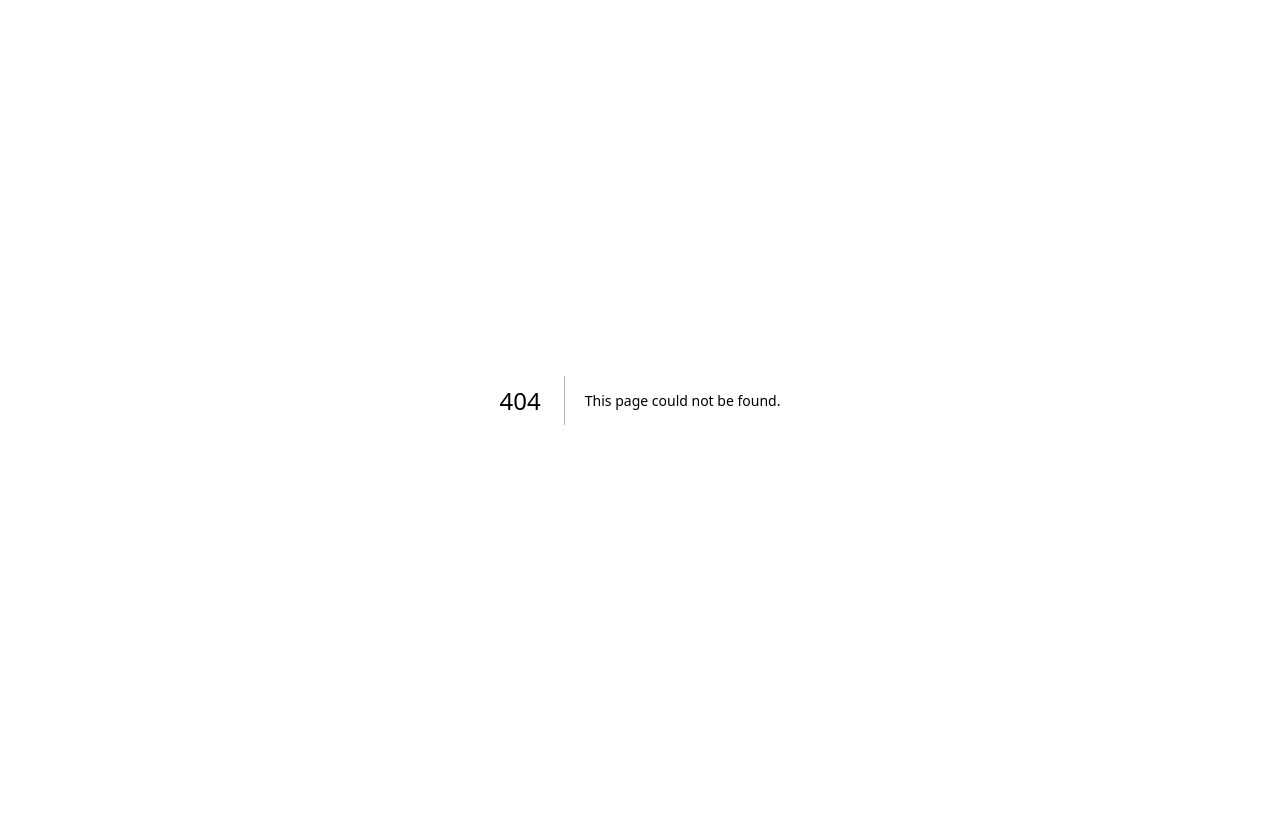
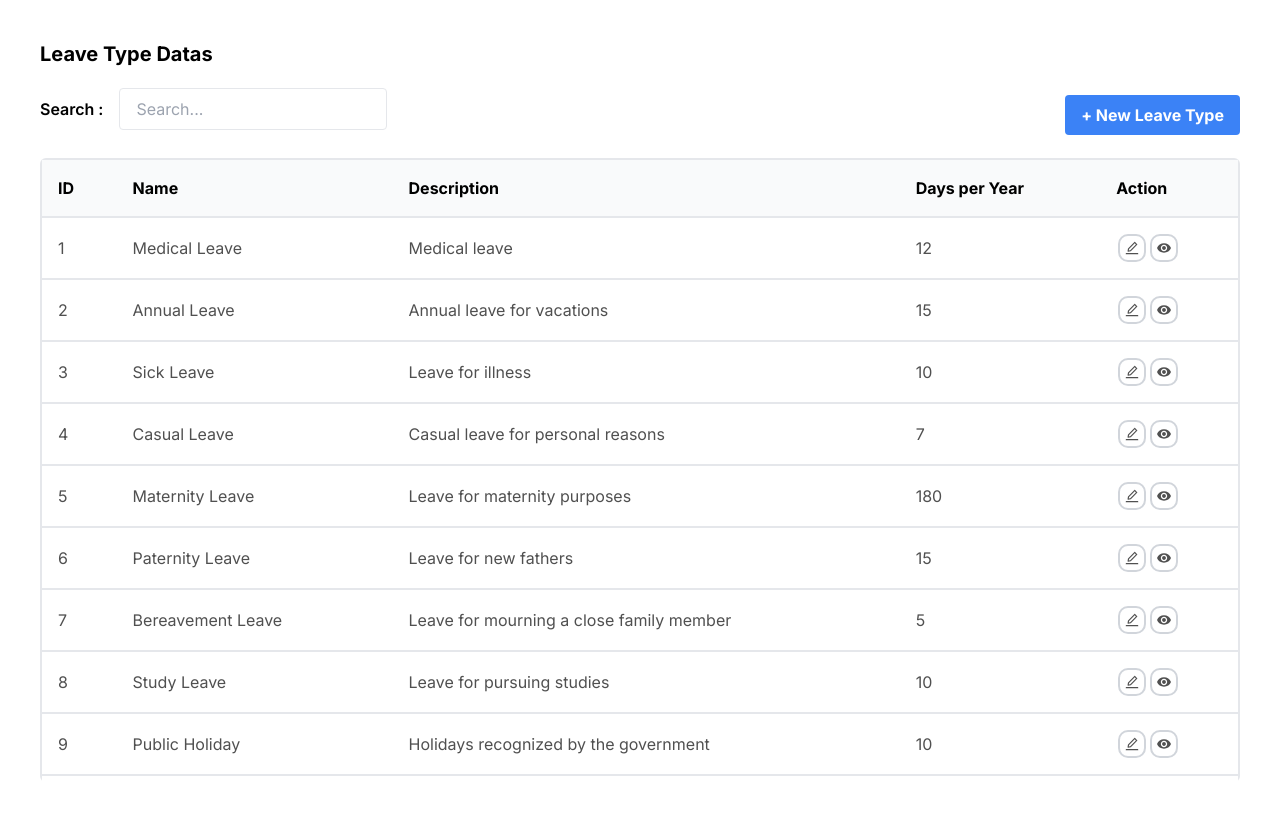
Before and after one commit to kamlesh-Sahani/Lms-admin, a Next.js app: page /admin/leave/leave-types in a window 1280 px wide. Before the commit this address had no page. Shown: the top 816 px of the page. Built offline with nearby package versions, Linux system fonts and the light colour scheme.

Commit message:
leave types

```diff
--- /dev/null
+++ b/app/admin/adminTypes.ts
@@ -0,0 +1,27 @@
+export interface RequestEmployeeType {
+    id: number;
+    name: string;
+    email: string;
+    city: string;
+    role: string;
+    status: string;
+    action: JSX.Element[];
+  }
+
+  export interface TableColumnType{
+    Header:string;
+    accessor:string;
+    className:string;
+    Cell?:any
+  }
+
+
+
+  export interface LeaveTypeReqeuest{
+    id:number;
+    name: string;
+    daysPerYear: number;
+    description: string;
+    action: JSX.Element[];
+
+  }
--- a/app/admin/employee/page.tsx
+++ b/app/admin/employee/page.tsx
@@ -3,17 +3,9 @@ import { IoMdEye } from "react-icons/io";
 import { AiOutlineEdit } from "react-icons/ai";
 import Link from "next/link";
 import DisplayTable from "@/app/components/DisplayTable";
-export interface RequestType {
-  id: number;
-  name: string;
-  email: string;
-  city: string;
-  role: string;
-  status: string;
-  action: JSX.Element[];
-}
-
-const requests:RequestType[] = [
+import { RequestEmployeeType } from "../adminTypes";
+import { TableColumnType } from "../adminTypes";
+const requests:RequestEmployeeType[] = [
   {
     id: 1,
     name: "Ali Samer",
@@ -324,7 +316,7 @@ const requests:RequestType[] = [
 
 
 
-const columns: any = [
+const columns: TableColumnType[] = [
   {
     Header: "ID",
     accessor: "id",
@@ -342,7 +334,7 @@ const columns: any = [
   },
   {
     Header: "City",
-    accessor: "City",
+    accessor: "city",
     className: "w-2/12 sm:w-2/12 md:w-2/12 lg:w-2/12",
   },
   {
@@ -393,6 +385,7 @@ const employe = () => {
         columns={columns}
         requests={requests}
         heading={"Employee"}
+        searchableFields={["name", "email", "city", "role", "status"]}
       />
    </>
 
--- /dev/null
+++ b/app/admin/leave/leave-types/page.tsx
@@ -0,0 +1,347 @@
+"use client";
+import DisplayTable from "@/app/components/DisplayTable";
+import { LeaveTypeReqeuest, TableColumnType } from "../../adminTypes";
+import { AiOutlineEdit } from "react-icons/ai";
+import Link from "next/link";
+import { IoMdEye } from "react-icons/io";
+const requests: LeaveTypeReqeuest[] = [
+    {
+      id: 1,
+      name: "Medical Leave",
+      daysPerYear: 12,
+      description: "Medical leave",
+      action: [
+        <Link href="/edit" key="edit1">
+          <AiOutlineEdit />
+        </Link>,
+        <Link href="/employe/42478234920jhdsfsk" key="view1">
+          <IoMdEye />
+        </Link>,
+      ],
+    },
+    {
+      id: 2,
+      name: "Annual Leave",
+      daysPerYear: 15,
+      description: "Annual leave for vacations",
+      action: [
+        <Link href="/edit" key="edit2">
+          <AiOutlineEdit />
+        </Link>,
+        <Link href="/employe/42478234921jhdsfsk" key="view2">
+          <IoMdEye />
+        </Link>,
+      ],
+    },
+    {
+      id: 3,
+      name: "Sick Leave",
+      daysPerYear: 10,
+      description: "Leave for illness",
+      action: [
+        <Link href="/edit" key="edit3">
+          <AiOutlineEdit />
+        </Link>,
+        <Link href="/employe/42478234922jhdsfsk" key="view3">
+          <IoMdEye />
+        </Link>,
+      ],
+    },
+    {
+      id: 4,
+      name: "Casual Leave",
+      daysPerYear: 7,
+      description: "Casual leave for personal reasons",
+      action: [
+        <Link href="/edit" key="edit4">
+          <AiOutlineEdit />
+        </Link>,
+        <Link href="/employe/42478234923jhdsfsk" key="view4">
+          <IoMdEye />
+        </Link>,
+      ],
+    },
+    {
+      id: 5,
+      name: "Maternity Leave",
+      daysPerYear: 180,
+      description: "Leave for maternity purposes",
+      action: [
+        <Link href="/edit" key="edit5">
+          <AiOutlineEdit />
+        </Link>,
+        <Link href="/employe/42478234924jhdsfsk" key="view5">
+          <IoMdEye />
+        </Link>,
+      ],
+    },
+    {
+      id: 6,
+      name: "Paternity Leave",
+      daysPerYear: 15,
+      description: "Leave for new fathers",
+      action: [
+        <Link href="/edit" key="edit6">
+          <AiOutlineEdit />
+        </Link>,
+        <Link href="/employe/42478234925jhdsfsk" key="view6">
+          <IoMdEye />
+        </Link>,
+      ],
+    },
+    {
+      id: 7,
+      name: "Bereavement Leave",
+      daysPerYear: 5,
+      description: "Leave for mourning a close family member",
+      action: [
+        <Link href="/edit" key="edit7">
+          <AiOutlineEdit />
+        </Link>,
+        <Link href="/employe/42478234926jhdsfsk" key="view7">
+          <IoMdEye />
+        </Link>,
+      ],
+    },
+    {
+      id: 8,
+      name: "Study Leave",
+      daysPerYear: 10,
+      description: "Leave for pursuing studies",
+      action: [
+        <Link href="/edit" key="edit8">
+          <AiOutlineEdit />
+        </Link>,
+        <Link href="/employe/42478234927jhdsfsk" key="view8">
+          <IoMdEye />
+        </Link>,
+      ],
+    },
+    {
+      id: 9,
+      name: "Public Holiday",
+      daysPerYear: 10,
+      description: "Holidays recognized by the government",
+      action: [
+        <Link href="/edit" key="edit9">
+          <AiOutlineEdit />
+        </Link>,
+        <Link href="/employe/42478234928jhdsfsk" key="view9">
+          <IoMdEye />
+        </Link>,
+      ],
+    },
+    {
+      id: 10,
+      name: "Compensatory Leave",
+      daysPerYear: 5,
+      description: "Leave for extra hours worked",
+      action: [
+        <Link href="/edit" key="edit10">
+          <AiOutlineEdit />
+        </Link>,
+        <Link href="/employe/42478234929jhdsfsk" key="view10">
+          <IoMdEye />
+        </Link>,
+      ],
+    },
+    {
+      id: 11,
+      name: "Work from Home",
+      daysPerYear: 10,
+      description: "Leave to work remotely",
+      action: [
+        <Link href="/edit" key="edit11">
+          <AiOutlineEdit />
+        </Link>,
+        <Link href="/employe/42478234930jhdsfsk" key="view11">
+          <IoMdEye />
+        </Link>,
+      ],
+    },
+    {
+      id: 12,
+      name: "Jury Duty Leave",
+      daysPerYear: 5,
+      description: "Leave for serving on a jury",
+      action: [
+        <Link href="/edit" key="edit12">
+          <AiOutlineEdit />
+        </Link>,
+        <Link href="/employe/42478234931jhdsfsk" key="view12">
+          <IoMdEye />
+        </Link>,
+      ],
+    },
+    {
+      id: 13,
+      name: "Sabbatical Leave",
+      daysPerYear: 30,
+      description: "Extended leave for personal projects",
+      action: [
+        <Link href="/edit" key="edit13">
+          <AiOutlineEdit />
+        </Link>,
+        <Link href="/employe/42478234932jhdsfsk" key="view13">
+          <IoMdEye />
+        </Link>,
+      ],
+    },
+    {
+      id: 14,
+      name: "Adoption Leave",
+      daysPerYear: 12,
+      description: "Leave for adoption purposes",
+      action: [
+        <Link href="/edit" key="edit14">
+          <AiOutlineEdit />
+        </Link>,
+        <Link href="/employe/42478234933jhdsfsk" key="view14">
+          <IoMdEye />
+        </Link>,
+      ],
+    },
+    {
+      id: 15,
+      name: "Personal Leave",
+      daysPerYear: 7,
+      description: "Leave for personal reasons",
+      action: [
+        <Link href="/edit" key="edit15">
+          <AiOutlineEdit />
+        </Link>,
+        <Link href="/employe/42478234934jhdsfsk" key="view15">
+          <IoMdEye />
+        </Link>,
+      ],
+    },
+    {
+      id: 16,
+      name: "Volunteer Leave",
+      daysPerYear: 5,
+      description: "Leave for volunteering activities",
+      action: [
+        <Link href="/edit" key="edit16">
+          <AiOutlineEdit />
+        </Link>,
+        <Link href="/employe/42478234935jhdsfsk" key="view16">
+          <IoMdEye />
+        </Link>,
+      ],
+    },
+    {
+      id: 17,
+      name: "Emergency Leave",
+      daysPerYear: 5,
+      description: "Leave for emergency situations",
+      action: [
+        <Link href="/edit" key="edit17">
+          <AiOutlineEdit />
+        </Link>,
+        <Link href="/employe/42478234936jhdsfsk" key="view17">
+          <IoMdEye />
+        </Link>,
+      ],
+    },
+    {
+      id: 18,
+      name: "Family Leave",
+      daysPerYear: 10,
+      description: "Leave to take care of family",
+      action: [
+        <Link href="/edit" key="edit18">
+          <AiOutlineEdit />
+        </Link>,
+        <Link href="/employe/42478234937jhdsfsk" key="view18">
+          <IoMdEye />
+        </Link>,
+      ],
+    },
+    {
+      id: 19,
+      name: "Religious Leave",
+      daysPerYear: 3,
+      description: "Leave for religious observances",
+      action: [
+        <Link href="/edit" key="edit19">
+          <AiOutlineEdit />
+        </Link>,
+        <Link href="/employe/42478234938jhdsfsk" key="view19">
+          <IoMdEye />
+        </Link>,
+      ],
+    },
+    {
+      id: 20,
+      name: "Special Leave",
+      daysPerYear: 8,
+      description: "Special leave for unique circumstances",
+      action: [
+        <Link href="/edit" key="edit20">
+          <AiOutlineEdit />
+        </Link>,
+        <Link href="/employe/42478234939jhdsfsk" key="view20">
+          <IoMdEye />
+        </Link>,
+      ],
+    },
+  ];
+
+const columns: TableColumnType[] = [
+  {
+    Header: "ID",
+    accessor: "id",
+    className: "w-1/12 sm:w-1/12 md:w-1/12 lg:w-1/12",
+  },
+  {
+    Header: "Name",
+    accessor: "name",
+    className: "w-1/12 sm:w-1/12 md:w-1/12 lg:w-1/12",
+  },
+  {
+    Header: "Description",
+    accessor: "description",
+    className: "w-1/12 sm:w-1/12 md:w-1/12 lg:w-1/12",
+  },
+  {
+    Header: "Days per Year",
+    accessor: "daysPerYear",
+    className: "w-1/12 sm:w-1/12 md:w-1/12 lg:w-1/12",
+  },
+
+  {
+    Header: "Action",
+    accessor: "action",
+    className: "w-1/12 sm:w-1/12 md:w-1/12 lg:w-1/12",
+    Cell: ({ cell: { value } }: { cell: { value: any } }) => {
+      return (
+        <div className="flex">
+          {value.map((icon: any, index: number) => {
+            return (
+              <div
+                key={index}
+                className="border-2 border-gray-300 rounded-[10px] p-1 mx-0.5 bg-white cursor-pointer"
+              >
+                {icon}
+              </div>
+            );
+          })}
+        </div>
+      );
+    },
+  },
+];
+const employe = () => {
+  return (
+    <>
+      <DisplayTable
+        columns={columns}
+        requests={requests}
+        heading={"Leave Type"}
+        searchableFields={["leaveType", "description","name","daysPerYear"]}
+      />
+    </>
+  );
+};
+
+export default employe;
--- a/app/components/DisplayTable.tsx
+++ b/app/components/DisplayTable.tsx
@@ -1,15 +1,11 @@
 "use client";
 import { useState } from "react";
 import { useTable } from "react-table";
-const DisplayTable = ({ columns, requests, heading }: any) => {
+const DisplayTable = ({ columns, requests, heading, searchableFields }: any) => {
   const [searchQuery, setSearchQuery] = useState("");
   const filteredRequests = requests.filter((request: any) => {
-    return (
-      request.name.toLowerCase().includes(searchQuery.toLowerCase()) ||
-      request.email.toLowerCase().includes(searchQuery.toLowerCase()) ||
-      request.City.toLowerCase().includes(searchQuery.toLowerCase()) ||
-      request.role.toLowerCase().includes(searchQuery.toLowerCase()) ||
-      request.status.toLowerCase().includes(searchQuery.toLowerCase())
+    return searchableFields.some((field: string) =>
+      request[field]?.toString().toLowerCase().includes(searchQuery.toLowerCase())
     );
   });
 
```
